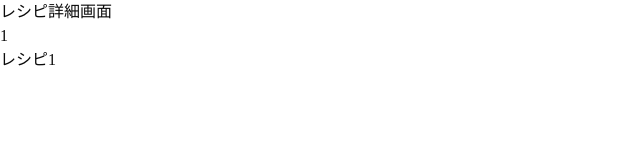
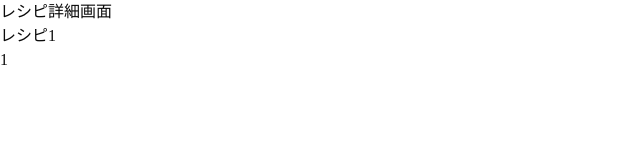
Before and after one commit to y-kei-yu/recipe-version-app, a Next.js app: page /recipes/1 in a window 1280 px wide. Shown: the top 160 px of the page, without its empty margins (0-640 px from the left). Built offline with nearby package versions, Linux system fonts and the light colour scheme.

Commit message:
詳細画面のコンポーネントを作成

```diff
--- a/src/app/recipes/[id]/page.tsx
+++ b/src/app/recipes/[id]/page.tsx
@@ -1,4 +1,5 @@
-import { mockRecipes } from "@/lib/mock-recipes";
+import RecipeDetail from "@/components/recipes/recipe-detail";
+import { mockRecipes, mockRecipeVersions } from "@/lib/mock-recipes";
 import { notFound } from "next/navigation";
 
 export default async function RecipesDetail({ params }: PageProps<'/recipes/[id]'>) {
@@ -11,13 +12,18 @@ export default async function RecipesDetail({ params }: PageProps<'/recipes/[id]
     notFound();
   }
 
+  const latestVersion = mockRecipeVersions.find((recipeVersion) => recipe.id === recipeVersion.recipeId && recipe.latestVersionNumber === recipeVersion.versionNumber);
+
+  if (!latestVersion) {
+    notFound();
+  }
 
 
   return (
     <>
       <h1>レシピ詳細画面</h1>
-      <p>{recipeId}</p>
-      <p>{recipe.title}</p>
+      <RecipeDetail recipe={recipe} latestVersion={latestVersion} />
+
     </>
   );
 }
--- /dev/null
+++ b/src/components/recipes/recipe-detail.tsx
@@ -0,0 +1,17 @@
+import { Recipe, RecipeVersion } from "@/lib/types";
+
+export default function RecipeDetail({
+  recipe,
+  latestVersion
+}: {
+  recipe: Recipe;
+  latestVersion: RecipeVersion;
+}) {
+
+  return (
+    <>
+      <p>{recipe.title}</p>
+      <p>{latestVersion.versionNumber}</p>
+    </>
+  );
+}
```
